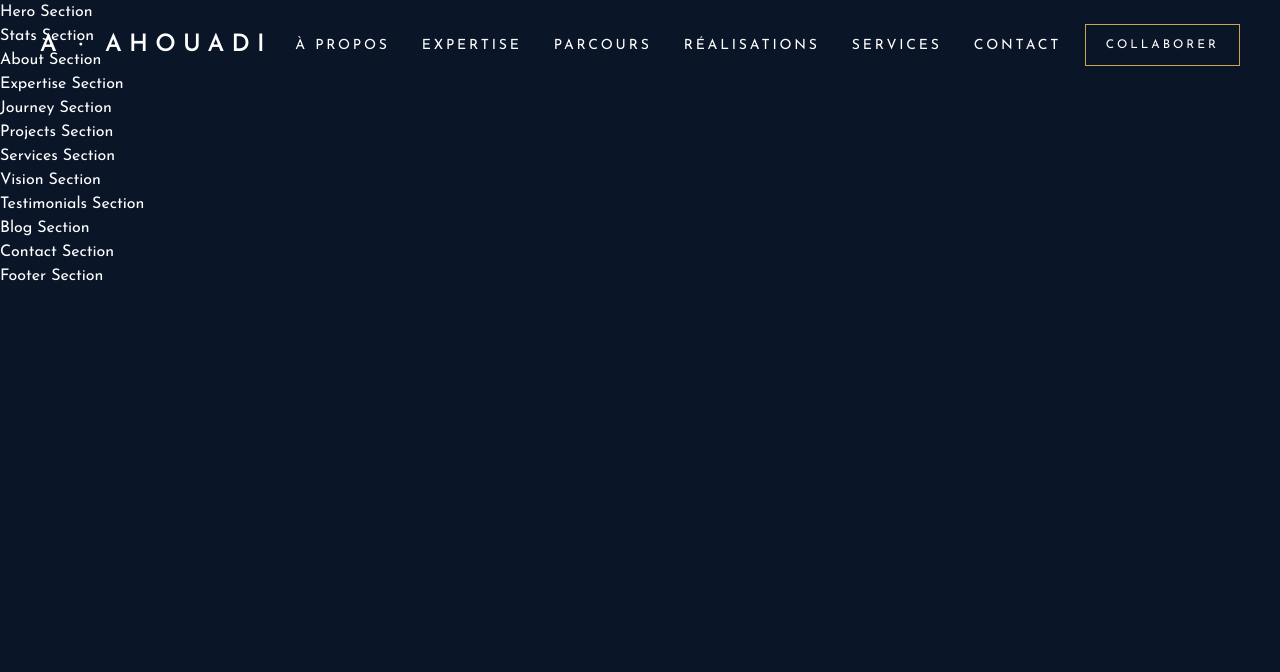
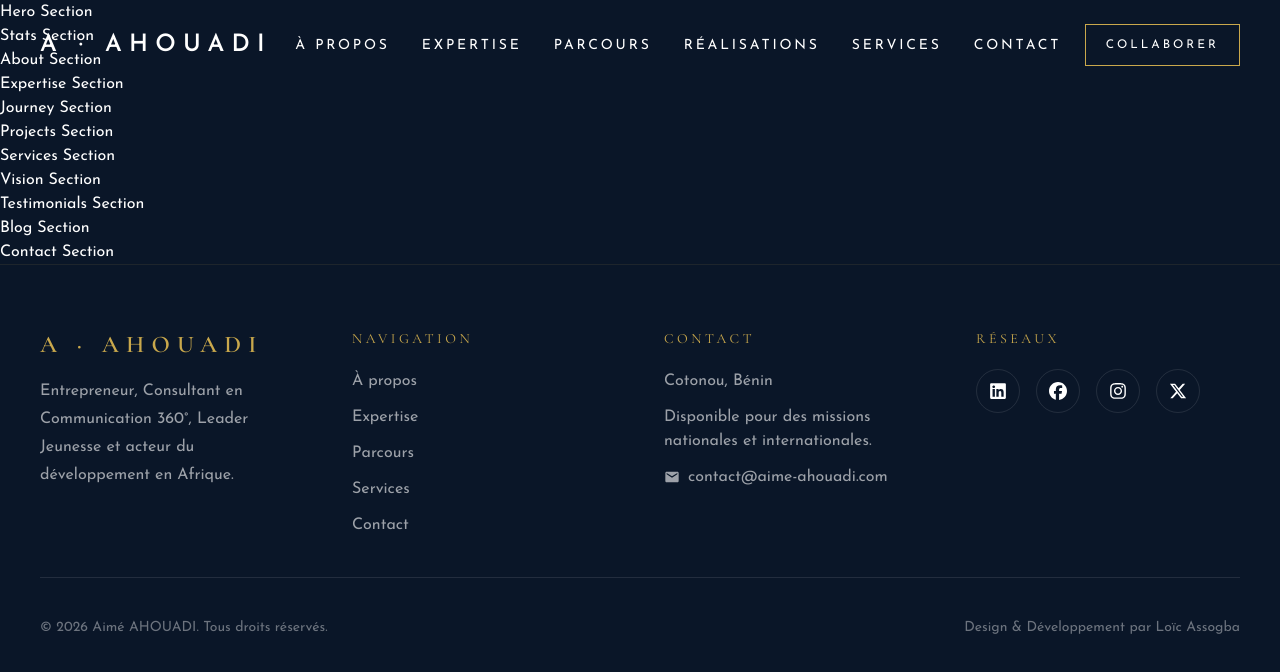
Before and after one commit to Loic-Assogba/aim-e-Ahouadi, a React (Vite) app: page / in a window 1280 px wide. Shown: the top 672 px of the page. Built offline with nearby package versions, Linux system fonts and the light colour scheme.

Commit message:
Mise en  place du footer

```diff
--- a/src/components/Footer.tsx
+++ b/src/components/Footer.tsx
@@ -1,3 +1,160 @@
+import { MdEmail } from 'react-icons/md';
+import {
+    FaInstagram,
+    FaXTwitter,
+    FaLinkedin,
+    FaFacebook,
+} from 'react-icons/fa6';
+
 export default function Footer() {
-    return <section id="footer">Footer Section</section>;
+    return (
+        <footer className="border-t border-gold/10 bg-navy">
+            <div className="mx-auto max-w-7xl px-6 py-16 lg:px-10">
+                <div className="grid gap-12 md:grid-cols-2 lg:grid-cols-4">
+                    {/* Branding */}
+                    <div>
+                        <h2 className="mb-4 text-2xl font-semibold tracking-[0.3em] text-gold">
+                            A · AHOUADI
+                        </h2>
+
+                        <p className="max-w-sm leading-7 text-white/60">
+                            Entrepreneur, Consultant en Communication 360°,
+                            Leader Jeunesse et acteur du développement en
+                            Afrique.
+                        </p>
+                    </div>
+
+                    {/* Navigation */}
+                    <div>
+                        <h3 className="mb-5 text-sm uppercase tracking-[0.25em] text-gold">
+                            Navigation
+                        </h3>
+
+                        <ul className="space-y-3 text-white/60">
+                            <li>
+                                <a
+                                    href="#about"
+                                    className="transition hover:text-gold"
+                                >
+                                    À propos
+                                </a>
+                            </li>
+
+                            <li>
+                                <a
+                                    href="#expertise"
+                                    className="transition hover:text-gold"
+                                >
+                                    Expertise
+                                </a>
+                            </li>
+
+                            <li>
+                                <a
+                                    href="#parcours"
+                                    className="transition hover:text-gold"
+                                >
+                                    Parcours
+                                </a>
+                            </li>
+
+                            <li>
+                                <a
+                                    href="#services"
+                                    className="transition hover:text-gold"
+                                >
+                                    Services
+                                </a>
+                            </li>
+
+                            <li>
+                                <a
+                                    href="#contact"
+                                    className="transition hover:text-gold"
+                                >
+                                    Contact
+                                </a>
+                            </li>
+                        </ul>
+                    </div>
+
+                    {/* Contact */}
+                    <div>
+                        <h3 className="mb-5 text-sm uppercase tracking-[0.25em] text-gold">
+                            Contact
+                        </h3>
+
+                        <div className="space-y-3 text-white/60">
+                            <p>Cotonou, Bénin</p>
+
+                            <p>
+                                Disponible pour des missions nationales et
+                                internationales.
+                            </p>
+
+                            <a
+                                href="mailto:contact@aime-ahouadi.com"
+                                className="inline-flex items-center gap-2 transition hover:text-gold"
+                            >
+                                <MdEmail size={16} />
+                                contact@aime-ahouadi.com
+                            </a>
+                        </div>
+                    </div>
+
+                    {/* Réseaux */}
+                    <div>
+                        <h3 className="mb-5 text-sm uppercase tracking-[0.25em] text-gold">
+                            Réseaux
+                        </h3>
+
+                        <div className="flex flex-wrap gap-4">
+                            <a
+                                href="#"
+                                className="rounded-full border border-white/10 p-3 text-white/60 transition-all hover:border-gold hover:text-gold"
+                            >
+                                <FaLinkedin size={18} />
+                            </a>
+
+                            <a
+                                href="#"
+                                className="rounded-full border border-white/10 p-3 text-white/60 transition-all hover:border-gold hover:text-gold"
+                            >
+                                <FaFacebook size={18} />
+                            </a>
+
+                            <a
+                                href="#"
+                                className="rounded-full border border-white/10 p-3 text-white/60 transition-all hover:border-gold hover:text-gold"
+                            >
+                                <FaInstagram size={18} />
+                            </a>
+
+                            <a
+                                href="#"
+                                className="rounded-full border border-white/10 p-3 text-white/60 transition-all hover:border-gold hover:text-gold"
+                            >
+                                <FaXTwitter size={18} />
+                            </a>
+                        </div>
+                    </div>
+                </div>
+
+                {/* Séparateur */}
+                <div className="my-10 h-px bg-white/10" />
+
+                {/* Bas du footer */}
+                <div className="flex flex-col items-center justify-between gap-4 text-center md:flex-row md:text-left">
+                    <p className="text-sm text-white/40">
+                        © {new Date().getFullYear()} Aimé AHOUADI. Tous droits
+                        réservés.
+                    </p>
+
+                    <p className="text-sm text-white/40">
+                        Design & Développement par Loïc Assogba
+                    </p>
+                </div>
+            </div>
+        </footer>
+    );
 }
```
